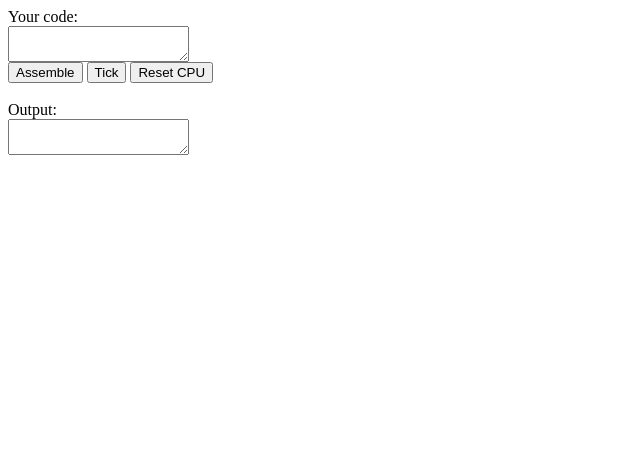
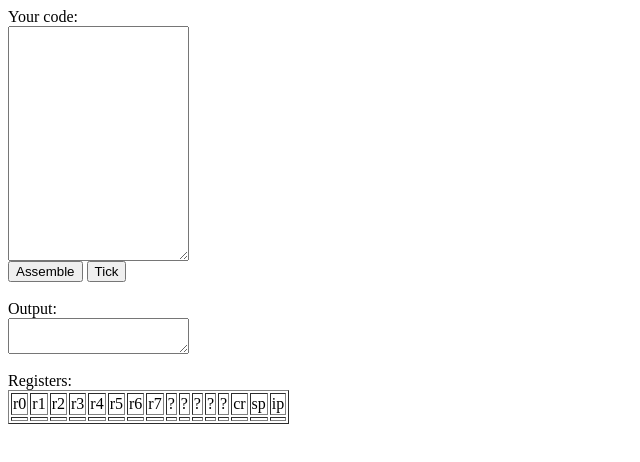
Before and after one commit to FineTralfazz/CB16A, a plain HTML site: page index.html in a window 1280 px wide. Shown: the whole page, without its empty margins (0-640 px from the left). Drawn offline with nearby package versions, Linux system fonts and the light colour scheme.

Commit message:
Live register view

```diff
--- a/index.html
+++ b/index.html
@@ -7,14 +7,54 @@
 <body>
 	<label>Your code:</label>
 	<br />
-	<textarea id="code"></textarea>
+	<textarea id="code" style="height: 30%"></textarea>
 	<br />
 	<button onclick="javascript:assemble()">Assemble</button>
-	<button onclick="javascript:cpu.tick()">Tick</button>
-	<button onclick="javascript:cpu.reset()">Reset CPU</button>
+	<button onclick="javascript:tick()">Tick</button>
 	<br />
 	<br />
 	<label>Output:</label>
 	<br />
 	<textarea id="output"></textarea>
+	<br />
+	<br />
+	<label>Registers:</label>
+	<table border="1">
+		<tr>
+			<td>r0</td>
+			<td>r1</td>
+			<td>r2</td>
+			<td>r3</td>
+			<td>r4</td>
+			<td>r5</td>
+			<td>r6</td>
+			<td>r7</td>
+			<td>?</td>
+			<td>?</td>
+			<td>?</td>
+			<td>?</td>
+			<td>?</td>
+			<td>cr</td>
+			<td>sp</td>
+			<td>ip</td>
+		</tr>
+		<tr>
+			<td id="reg0"></td>
+			<td id="reg1"></td>
+			<td id="reg2"></td>
+			<td id="reg3"></td>
+			<td id="reg4"></td>
+			<td id="reg5"></td>
+			<td id="reg6"></td>
+			<td id="reg7"></td>
+			<td id="reg8"></td>
+			<td id="reg9"></td>
+			<td id="reg10"></td>
+			<td id="reg11"></td>
+			<td id="reg12"></td>
+			<td id="reg13"></td>
+			<td id="reg14"></td>
+			<td id="reg15"></td>
+		</tr>
+	</table>
 </body>
--- a/js/web.js
+++ b/js/web.js
@@ -8,4 +8,18 @@ function writeout(text) {
 
 function assemble() {
 	cpu.assemble($("#code").val())
+	show_registers()
 }
+
+
+function show_registers() {
+	cpu.registers.forEach(function(value, index) {
+		$(`#reg${index}`).text(value)
+	})
+}
+
+
+function tick() {
+	cpu.tick()
+	show_registers()
+}
```
